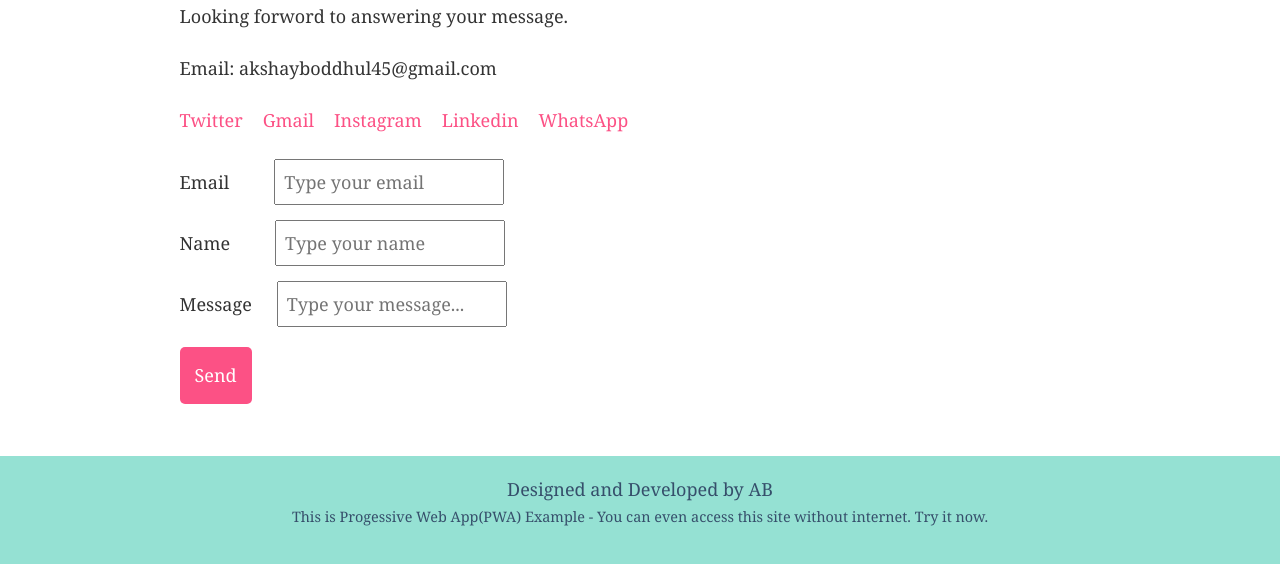
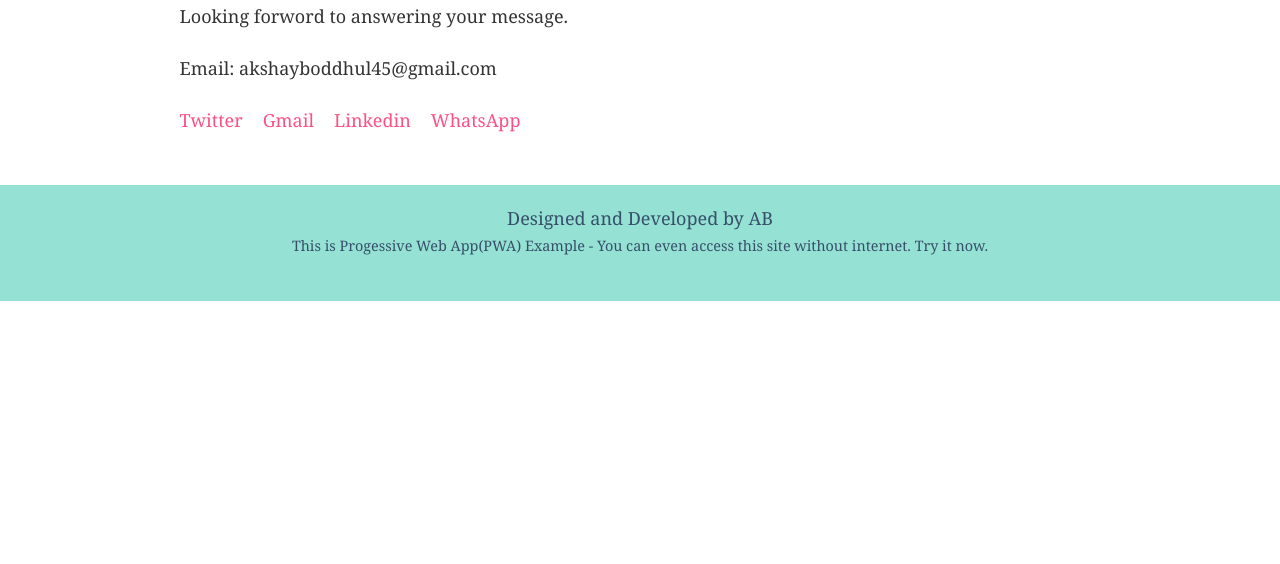
Before and after one commit to akshayboddhul/portfolio-gatsby, a Gatsby site: page /contact in a window 1280 px wide. Shown: the part 240-804 px from the top of the page. Built offline with nearby package versions, Linux system fonts and the light colour scheme; Gatsby itself is replaced by a stand-in of ours.

Commit message:
User Interface Changed

```diff
--- a/src/pages/blog.js
+++ b/src/pages/blog.js
@@ -4,10 +4,8 @@ import Layout from '../components/layout'
 
 const BlogPage = () => (
   <Layout>
-    <h3>My Blog's</h3>
+    <h1>My Blog's</h1>
     <div style={{ color: '#be3737', fontSize: '32px' }}>
-      <p>Soon this is ready to launch...</p>
-      <br />
       <p>Stay Updated...</p>
       <br />
       <br />
--- a/src/pages/contact.js
+++ b/src/pages/contact.js
@@ -19,9 +19,6 @@ const ContactPage = () => (
           Gmail
         </Link>
         <Link to="#" target="_blank" style={{ paddingRight: '20px' }}>
-          Instagram
-        </Link>
-        <Link to="#" target="_blank" style={{ paddingRight: '20px' }}>
           Linkedin
         </Link>
         <Link to="#" target="_blank">
@@ -29,41 +26,6 @@ const ContactPage = () => (
         </Link>
       </p>
     </div>
-    <form>
-      <div className="form-group">
-        <label htmlFor="email">Email</label>
-        <input
-          type="email"
-          name="email"
-          id="email"
-          placeholder="Type your email"
-          className="form-control"
-          required
-        />
-      </div>
-      <div className="form-group">
-        <label htmlFor="name">Name</label>
-        <input
-          type="text"
-          name="name"
-          id="name"
-          className="form-control"
-          placeholder="Type your name"
-          required
-        />
-      </div>
-      <div className="form-group">
-        <label htmlFor="message">Message</label>
-        <input
-          type="text"
-          name="message"
-          id="message"
-          className="form-control-msg"
-          placeholder="Type your message..."
-        />
-      </div>
-      <button className="btn btn-submit">Send</button>
-    </form>
   </Layout>
 )
 
--- a/src/pages/index.js
+++ b/src/pages/index.js
@@ -19,7 +19,8 @@ const IndexPage = () => (
         </p>
         <p>
           Fast learner, hard worker, self-motivated and team player who is
-          proficient in MongoDB, Express, React and NodeJS.
+          proficient in <b>MongoDB</b>, <b>Express</b>, <b>React</b> and{' '}
+          <b>NodeJS</b>.
         </p>
       </div>
 
```
